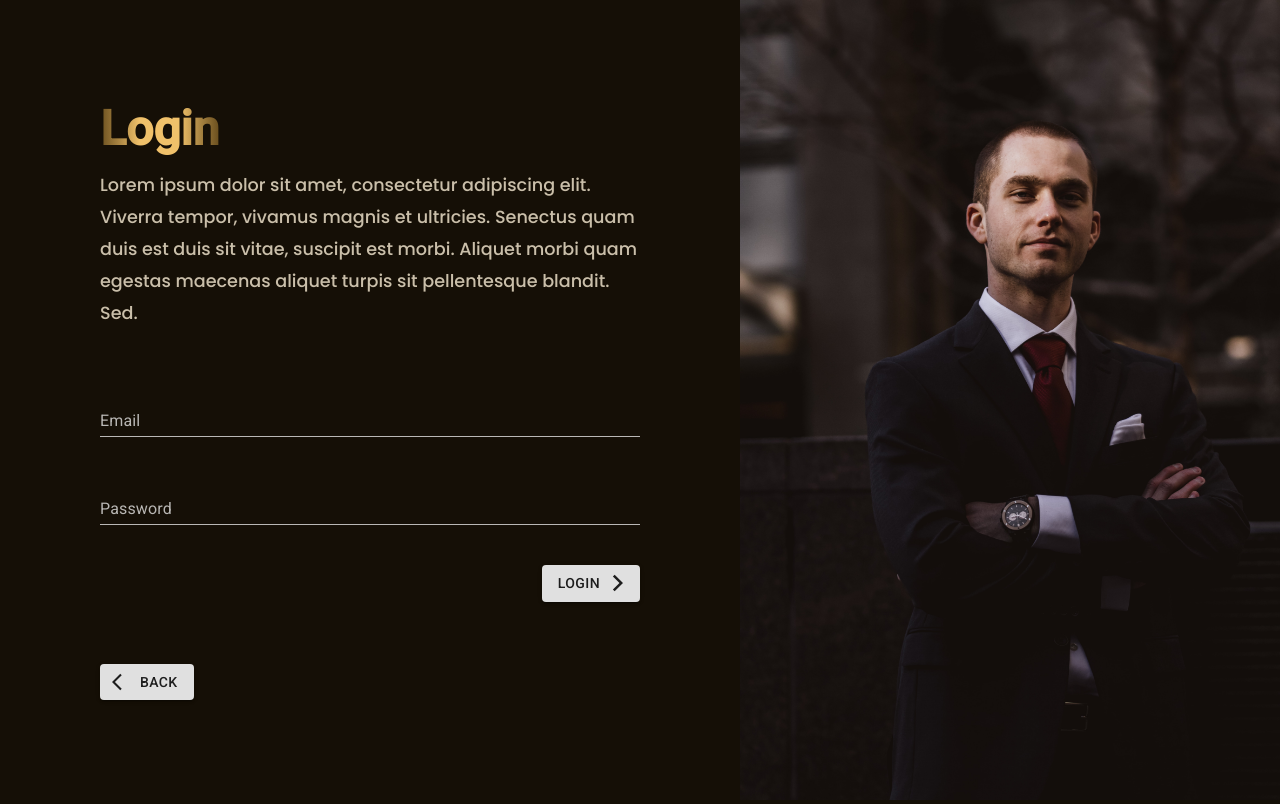
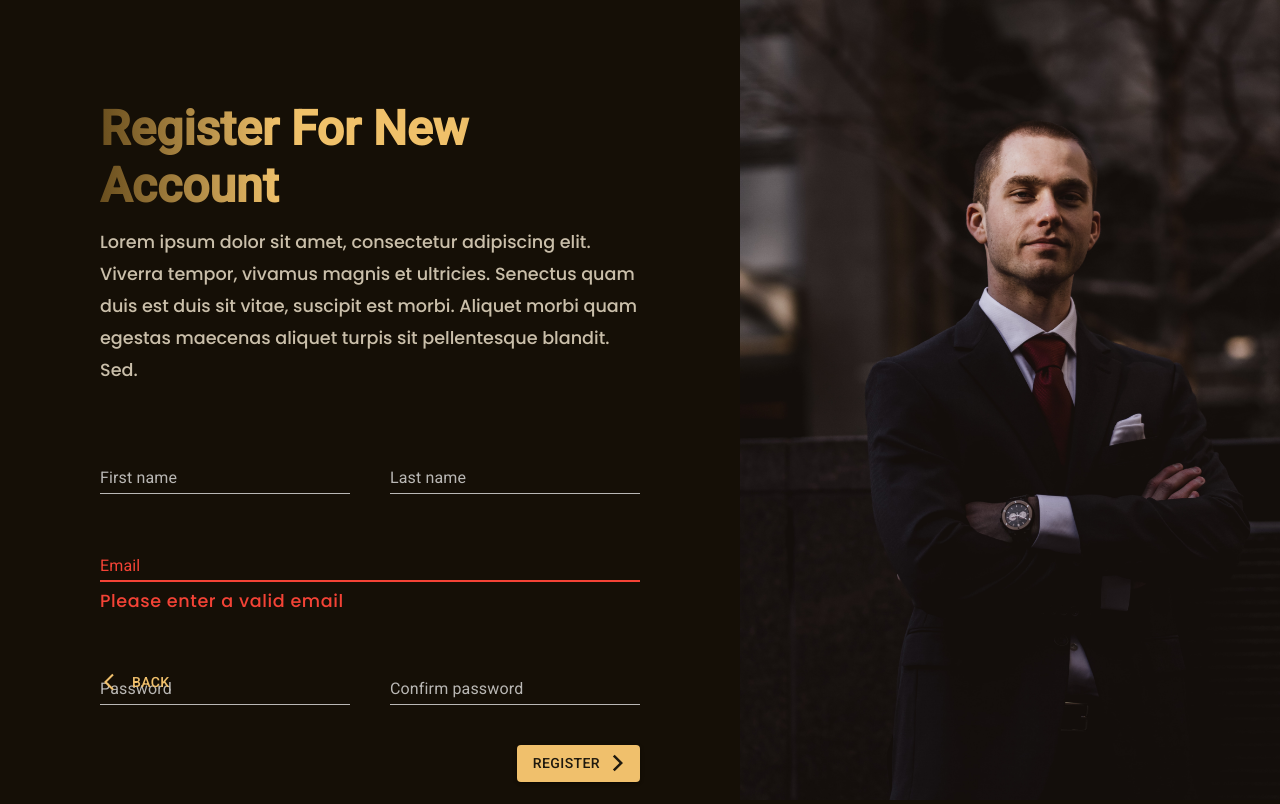
Before and after one commit to Mohanbarman/jag-portal, a React (Create React App) app: page /registration in a window 1280 px wide. Built offline with nearby package versions, Linux system fonts and the light colour scheme.

Commit message:
Adding login and registration form

```diff
--- /dev/null
+++ b/src/components/ActionFormContainer.js
@@ -0,0 +1,36 @@
+import React from 'react';
+import { Button } from '@material-ui/core';
+import { ArrowBackIos } from "@material-ui/icons";
+import { useHistory } from 'react-router-dom';
+
+
+const ActionFormContainer = ({image, heading, subheading, children}) => {
+  const history = useHistory();
+
+  const _handleBack = () => {
+    history.goBack();
+  }
+
+  return(
+    <div className="action-form-container">
+      <section className="action-form-left-section">
+        <h3 className='decorated-title-2'>{heading}</h3>
+        <p>{subheading}</p>
+        {children}
+        <Button
+          onClick={_handleBack}
+          color='primary'
+          variant='text'
+          className='action-form-back-btn'
+          startIcon={<ArrowBackIos/>}>
+          Back
+        </Button>
+      </section>
+      <section className="action-form-right-section">
+        <img className="action-form-image" src={image} alt=''/>
+      </section>
+    </div>
+  )
+}
+
+export default ActionFormContainer;
--- a/src/index.css
+++ b/src/index.css
@@ -76,6 +76,14 @@ ul {
 
 a {
     text-decoration: none;
+    color: var(--clr-active);
+    font-family: 'Poppins', sans-serif;
+    font-weight: 500;
+}
+
+a:hover {
+    color: var(--clr-primary);
+    text-decoration: underline;
 }
 
 h1, h2, h3, h4 {
@@ -149,6 +157,7 @@ p {
 .action-form-container {
     display: flex;
     height: 100vh;
+    justify-content: space-between;
 }
 
 .action-form-right-section,
@@ -159,6 +168,7 @@ p {
 .action-form-left-section {
     margin: 100px;
     position: relative;
+    max-width: 600px;
 }
 
 .action-form-image {
@@ -610,3 +620,27 @@ Footer
 Login
 =======================
  */
+
+.submit-btn-container {
+    width: 100%;
+    display: flex;
+    justify-content: space-between;
+    align-items: center;
+}
+
+/*
+=======================
+Registration
+=======================
+ */
+
+.registration-form-grid {
+    display: grid;
+    grid-template-columns: 1fr 1fr;
+    width: 100%;
+    gap: 40px;
+}
+
+.action-form-input-email {
+    grid-column: 1/-1;
+}
--- a/src/routes/Login.js
+++ b/src/routes/Login.js
@@ -1,44 +1,62 @@
-import React from 'react';
-import { loginScreenContent } from "../Content";
-import { Button, TextField } from '@material-ui/core';
-import { ArrowBackIos, ArrowForwardIos } from "@material-ui/icons";
-import { useHistory } from 'react-router-dom';
+import React, {useState} from 'react';
+import {loginScreenContent} from "../Content";
+import {Button, TextField} from '@material-ui/core';
+import {ArrowForwardIos} from "@material-ui/icons";
+import ActionFormContainer from "../components/ActionFormContainer";
+import {Link} from 'react-router-dom';
 
 
 const Login = () => {
-  const history = useHistory();
+  const [email, setEmail] = useState('');
+  const [password, setPassword] = useState('');
+
+  const validateEmail = (email) => {
+    const re = /^(([^<>()[\]\\.,;:\s@"]+(\.[^<>()[\]\\.,;:\s@"]+)*)|(".+"))@((\[[0-9]{1,3}\.[0-9]{1,3}\.[0-9]{1,3}\.[0-9]{1,3}\])|(([a-zA-Z\-0-9]+\.)+[a-zA-Z]{2,}))$/;
+    return re.test(String(email).toLowerCase());
+  }
 
   const _handleSubmit = (e) => {
     e?.preventDefault();
     console.log(e);
   }
 
-  const _handleBack = () => {
-    history.goBack();
-  }
+  return (
+    <ActionFormContainer
+      heading={loginScreenContent.heading}
+      subheading={loginScreenContent.subheading}
+      image={loginScreenContent.image}
+    >
+      <form onSubmit={_handleSubmit} className='action-form-form'>
+        <TextField
+          value={email}
+          onChange={e => setEmail(e.target.value)}
+          color='primary'
+          label='Email'
+          className='action-form-input'
+          error={!validateEmail(email)}
+          helperText={validateEmail(email) ? '' : 'Please enter a valid email'}
+        />
+        <TextField
+          value={password}
+          onChange={e => setPassword(e.target.value)}
+          color='primary'
+          label='Password'
+          className='action-form-input'
+        />
 
-  return(
-    <div className="action-form-container">
-      <section className="action-form-left-section">
-        <h3 className='decorated-title-2'>{loginScreenContent.heading}</h3>
-        <p>{loginScreenContent.subheading}</p>
-        <form action='#' method='post' onSubmit={_handleSubmit} className='action-form-form'>
-          <TextField color='primary' label='Email' className='action-form-input' />
-          <TextField color='primary' label='Password' className='action-form-input' />
+        <div className='submit-btn-container'>
+          <Link to='/forget-password'>Forget password ?</Link>
           <Button
             variant='contained'
             endIcon={<ArrowForwardIos/>}
             className='action-form-submit-btn'
             type='submit'
+            color='primary'
             onClick={_handleSubmit}
           >Login</Button>
-        </form>
-        <Button onClick={_handleBack} variant='contained' className='action-form-back-btn' startIcon={<ArrowBackIos/>}>Back</Button>
-      </section>
-      <section className="action-form-right-section">
-        <img className="action-form-image" src={loginScreenContent.image} alt=''/>
-      </section>
-    </div>
+        </div>
+      </form>
+    </ActionFormContainer>
   )
 }
 
--- a/src/routes/Registration.js
+++ b/src/routes/Registration.js
@@ -1,55 +1,88 @@
-import React from 'react';
-import { loginScreenContent } from "../Content";
-import { Button, TextField } from '@material-ui/core';
-import { ArrowBackIos, ArrowForwardIos } from "@material-ui/icons";
-import { useHistory } from 'react-router-dom';
+import React, {useState} from 'react';
+import ActionFormContainer from "../components/ActionFormContainer";
+import { registrationScreenContent } from "../Content";
+import {Button, TextField} from "@material-ui/core";
+import {ArrowForwardIos} from "@material-ui/icons";
 
 
-const styles = (theme) => ({
-  textField: {
-    color: 'white',
-  },
-  input: {
-    color: 'white',
+const Registration = () => {
+  const [firstName, setFirstName] = useState('');
+  const [lastName, setLastName] = useState('');
+  const [email, setEmail] = useState('');
+  const [password, setPassword] = useState('');
+  const [confirmPassword, setConfirmPassword] = useState('');
+
+  const {heading, subheading, image} = registrationScreenContent;
+
+  const _handleSubmit = (e) => {
+    e.preventDefault();
   }
-})
+
+  const validateEmail = (email) => {
+    const re = /^(([^<>()[\]\\.,;:\s@"]+(\.[^<>()[\]\\.,;:\s@"]+)*)|(".+"))@((\[[0-9]{1,3}\.[0-9]{1,3}\.[0-9]{1,3}\.[0-9]{1,3}\])|(([a-zA-Z\-0-9]+\.)+[a-zA-Z]{2,}))$/;
+    return re.test(String(email).toLowerCase());
+  }
 
 
-const Login = () => {
-  const history = useHistory();
+  return(
+    <ActionFormContainer heading={heading} subheading={subheading} image={image}>
+      <form className='action-form-form'>
+        <div className='registration-form-grid'>
+          <TextField
+            color='primary'
+            label='First name'
+            className='action-form-input'
+            value={firstName}
+            onChange={e => setFirstName(e.target.value)}
+          />
 
-  const _handleSubmit = (e) => {
-    e?.preventDefault();
-    console.log(e);
-  }
+          <TextField
+            color='primary'
+            label='Last name'
+            className='action-form-input'
+            value={lastName}
+            onChange={e => setLastName(e.target.value)}
+          />
 
-  const _handleBack = () => {
-    history.goBack();
-  }
+          <TextField
+            color='primary'
+            label='Email'
+            className='action-form-input action-form-input-email'
+            value={email}
+            onChange={e => setEmail(e.target.value)}
+            error={!validateEmail(email)}
+            helperText={validateEmail(email) ? '' : 'Please enter a valid email'}
+          />
 
-  return(
-    <div className="action-form-container">
-      <section className="action-form-left-section">
-        <h3 className='decorated-title-2'>{loginScreenContent.heading}</h3>
-        <p>{loginScreenContent.subheading}</p>
-        <form action='#' method='post' onSubmit={_handleSubmit} className='action-form-form'>
-          <TextField inputProps={{className: styles.input}} color='primary' label='Email' className='action-form-input' />
-          <TextField inputProps={{className: styles.input}} color='primary' label='Password' className='action-form-input' />
+          <TextField
+            color='primary'
+            label='Password'
+            className='action-form-input'
+            value={password}
+            onChange={e => setPassword(e.target.value)}
+          />
+
+          <TextField
+            color='primary'
+            label='Confirm password'
+            className='action-form-input'
+            value={confirmPassword}
+            onChange={e => setConfirmPassword(e.target.value)}
+            error={password !== confirmPassword}
+            helperText={password !== confirmPassword ? 'Password didn\'t matched' : ''}
+          />
+        </div>
         <Button
           variant='contained'
           endIcon={<ArrowForwardIos/>}
           className='action-form-submit-btn'
           type='submit'
+          color='primary'
           onClick={_handleSubmit}
-          >Login</Button>
+        >Register</Button>
       </form>
-        <Button onClick={_handleBack} variant='contained' className='action-form-back-btn' startIcon={<ArrowBackIos/>}>Back</Button>
-      </section>
-      <section className="action-form-right-section">
-        <img className="action-form-image" src={loginScreenContent.image} alt=''/>
-      </section>
-    </div>
+    </ActionFormContainer>
   )
 }
 
-export default Login;
+export default Registration;
```
Also changed, not shown: 1 other file (tests, documents, lock files or other folders). Lines whose indentation alone changed are shown as unchanged.
